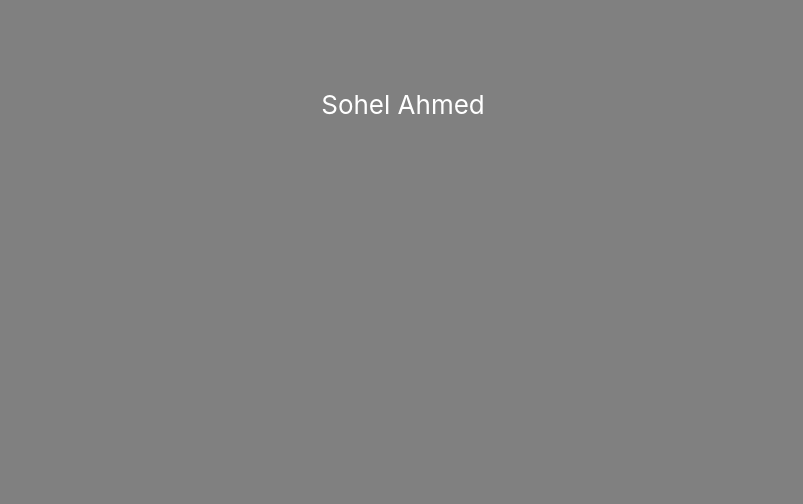
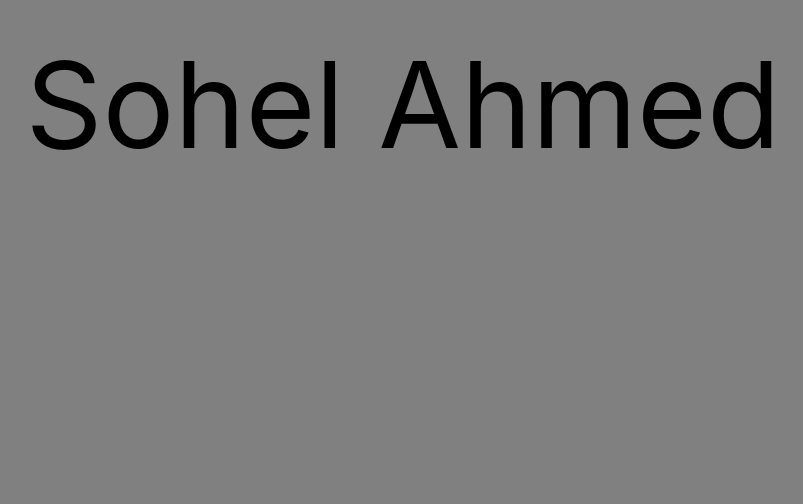
Before and after one commit to Sohel-Ahmed-Rana/sohelahmed, a React (Create React App) app: page / in a window 1280 px wide. Shown: the part 296-800 px from the top of the page, without its empty margins (237-1040 px from the left). Built offline with nearby package versions, Linux system fonts and the light colour scheme.

Commit message:
Update App.css

```diff
--- a/src/App.css
+++ b/src/App.css
@@ -26,6 +26,8 @@
 }
 .App-header div{
   background-color:gray;
+  color:black;
+  font-size:120px;
 }
 .App-link {
   color: #61dafb;
```
